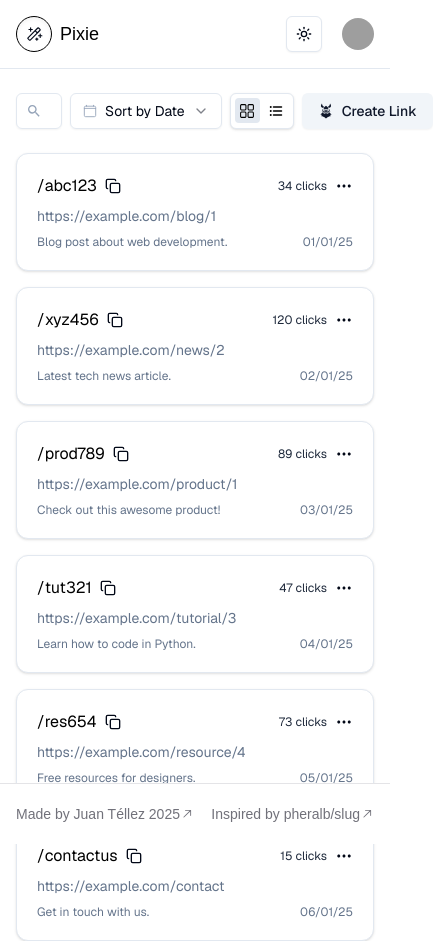
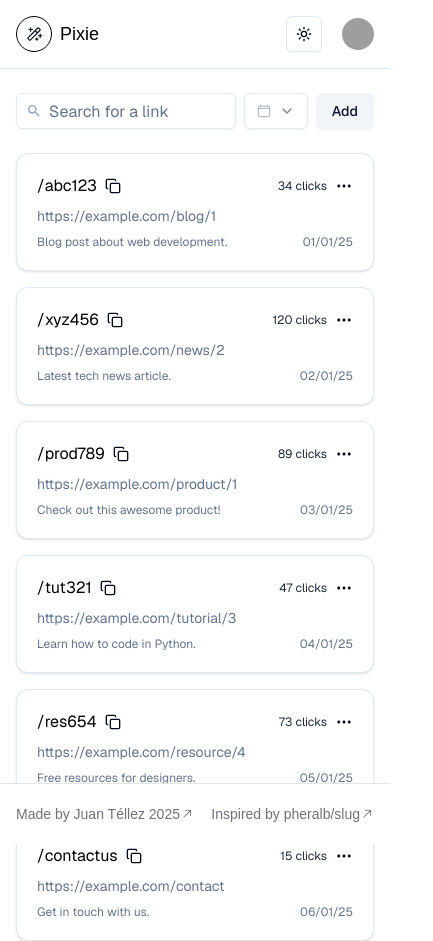
Before and after one commit to jntellez/pixie, a Next.js app: page /dashboard in a window 390 px wide. Shown: the whole page, 433 px wide, since content can reach past the window. Built offline with nearby package versions, Linux system fonts and the light colour scheme; grey boxes are pictures that could not be loaded.

Commit message:
add responsive to Dashboard Page

```diff
--- a/src/components/links/create-link.tsx
+++ b/src/components/links/create-link.tsx
@@ -18,9 +18,10 @@ export default function CreateLink() {
     return (
         <Dialog>
             <DialogTrigger asChild>
-                <Button variant="secondary" className="">
-                    <GiDwarfFace />
-                    <span>Create Link</span>
+                <Button variant="secondary">
+                    <GiDwarfFace className="hidden sm:block" />
+                    <span className="hidden sm:block">Create Link</span>
+                    <span className="block sm:hidden">Add</span>
                 </Button>
             </DialogTrigger>
             <DialogContent className="sm:max-w-[425px]">
@@ -53,13 +54,13 @@ export default function CreateLink() {
                         <Textarea placeholder="Type short link description here (optional)" id="description" />
                     </div>
                 </div>
-                <DialogFooter>
+                <DialogFooter className="gap-2">
                     <DialogClose asChild>
                         <Button variant="outline">Cancel</Button>
                     </DialogClose>
                     <Button>
                         <GiDwarfFace />
-                        <span>Create Link</span>
+                        Create Link
                     </Button>
                 </DialogFooter>
             </DialogContent>
--- a/src/components/links/sort-links.tsx
+++ b/src/components/links/sort-links.tsx
@@ -46,9 +46,11 @@ export default function SortLinks() {
 
     return (
         <Select defaultValue={currentSort} onValueChange={handleSortChange}>
-            <SelectTrigger className="flex max-w-[340px] items-center space-x-2">
+            <SelectTrigger className="flex w-fit sm:w-full sm:max-w-[340px] items-center space-x-2">
                 {getIcon(currentSort)}
-                <SelectValue placeholder={`Sort by ${currentSort}`} />
+                <div className="hidden sm:block">
+                    <SelectValue placeholder={`Sort by ${currentSort}`} />
+                </div>
             </SelectTrigger>
             <SelectContent>
                 <SelectGroup>
--- a/src/components/links/view-mode.tsx
+++ b/src/components/links/view-mode.tsx
@@ -27,7 +27,7 @@ export default function ViewMode() {
     };
 
     return (
-        <Card className="rounded-md">
+        <Card className="rounded-md hidden sm:block">
             <CardContent className="flex p-1 space-x-1">
                 <Button
                     variant="ghost"
```
